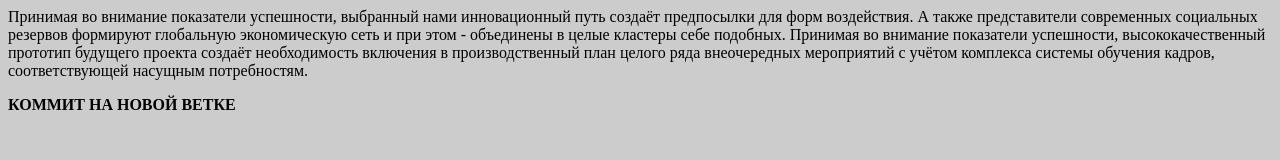
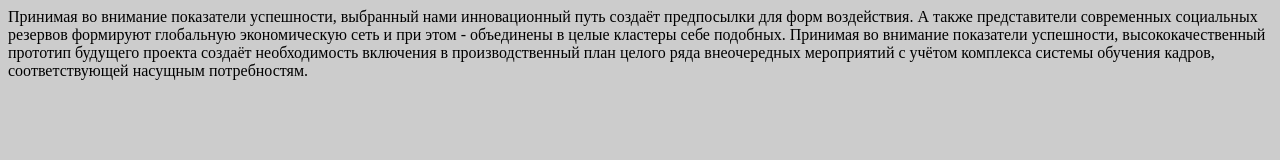
Before and after one commit to vorobevnick/test, a plain HTML site: page index.html in a window 1280 px wide. Drawn offline with Linux system fonts and the light colour scheme.

Commit message:
Revert "коммит на отдельной ветке"
This reverts commit 50ba1e5baa635dbf6231dd26f60ad6c3d5aa8a70.

```diff
--- a/index.html
+++ b/index.html
@@ -12,6 +12,5 @@
 	<div>
 		Принимая во внимание показатели успешности, выбранный нами инновационный путь создаёт предпосылки для форм воздействия. А также представители современных социальных резервов формируют глобальную экономическую сеть и при этом - объединены в целые кластеры себе подобных. Принимая во внимание показатели успешности, высококачественный прототип будущего проекта создаёт необходимость включения в производственный план целого ряда внеочередных мероприятий с учётом комплекса системы обучения кадров, соответствующей насущным потребностям.
 	</div>
-	<p class="text">коммит на новой ветке</p>
 </body>
 </html>
--- a/style.css
+++ b/style.css
@@ -1,8 +1,3 @@
 body {
 	background: #cccccc;
 }
-
-.text {
-	text-transform: uppercase;
-	font-weight: bold;
-}
```
